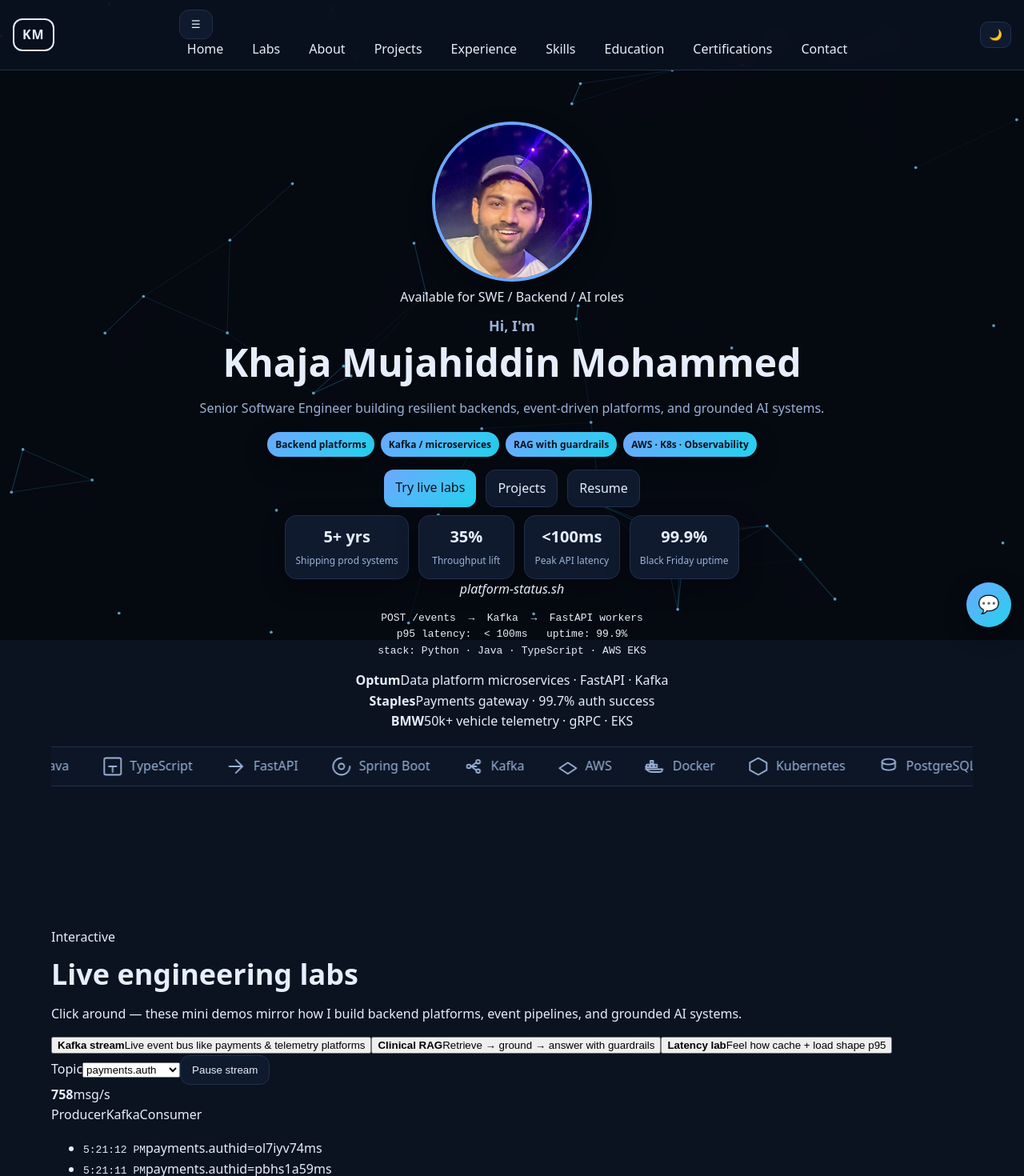
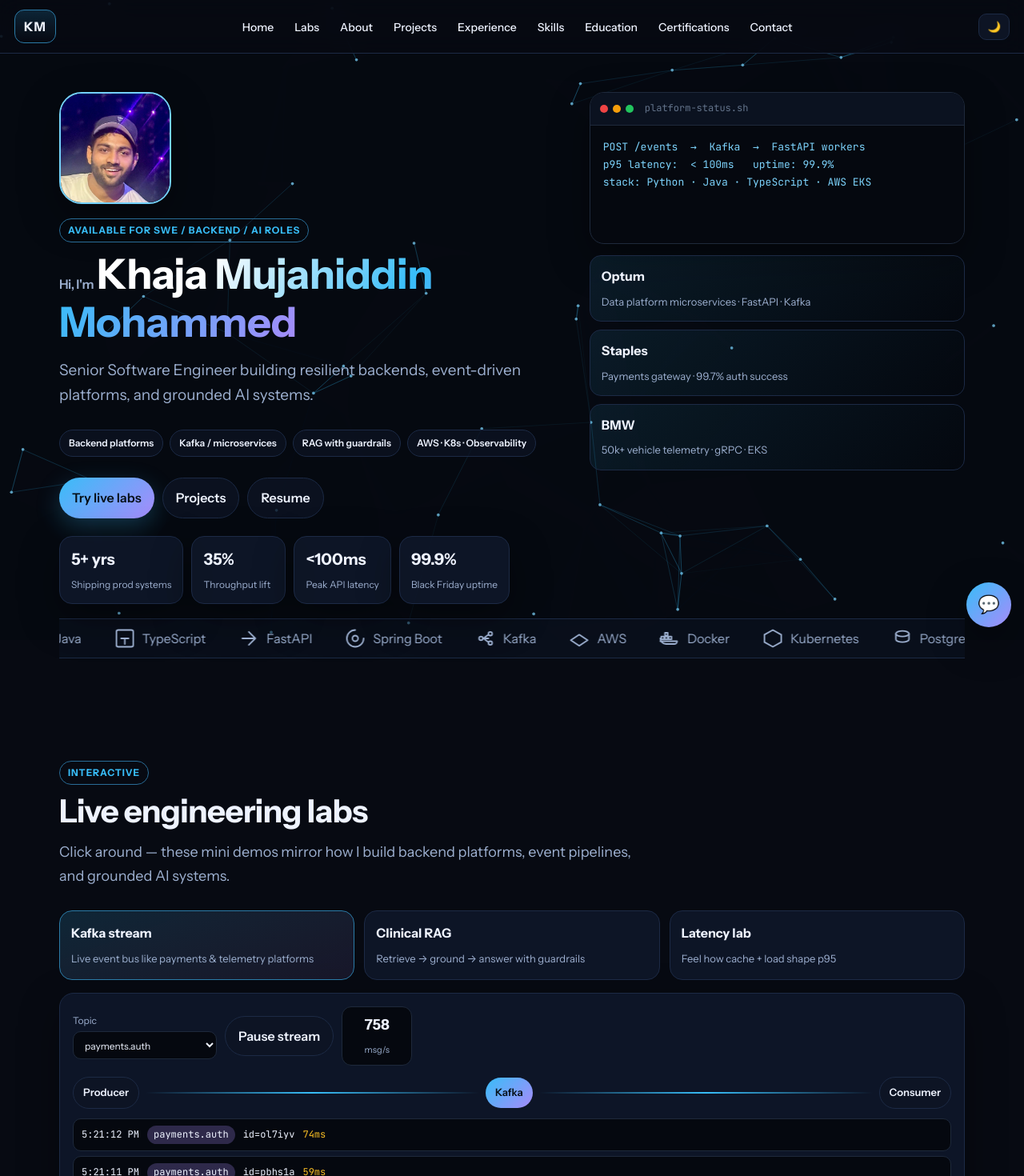
Before and after one commit to khajamujahid/Portfolio, a Next.js app: page / in a window 1280 px wide. Shown: the top 1470 px of the page at 80% size. Built offline with nearby package versions, Linux system fonts and the light colour scheme.

Commit message:
Redesign: update app/globals.css for premium interactive portfolio

```diff
--- a/app/globals.css
+++ b/app/globals.css
@@ -1,129 +1,223 @@
-/* ===== Theme ===== */
+@import url('https://fonts.googleapis.com/css2?family=Instrument+Sans:wght@400;500;600;700;800&family=JetBrains+Mono:wght@400;500;600&display=swap');
+
 :root{
-  --bg:#0b1220; --surface:#0f1a2e; --text:#e6eefc; --muted:#9bb2d7;
-  --accent:#6ea8fe; --accent2:#22d3ee; --line:#20304d; --card:#0f1a2e;
-  --shadow: 0 10px 30px rgba(0,0,0,.25);
+  --bg:#070a12; --surface:#0d1424; --text:#eef3ff; --muted:#9db0d0;
+  --accent:#38bdf8; --accent2:#a78bfa; --line:#1c2a45; --card:#0f172a;
+  --ok:#34d399; --warn:#fbbf24; --shadow: 0 18px 50px rgba(0,0,0,.35);
+  --radius:18px;
+  --font: "Instrument Sans", ui-sans-serif, system-ui, -apple-system, Segoe UI, Roboto, Helvetica, Arial;
+  --mono: "JetBrains Mono", ui-monospace, SFMono-Regular, Menlo, Consolas, monospace;
 }
 :root.light{
-  --bg:#f7fbff; --surface:#ffffff; --text:#0b1220; --muted:#3a4a6a;
-  --accent:#1b4cf5; --accent2:#0ea5e9; --line:#d7e3ff; --card:#ffffff;
-  --shadow: 0 8px 18px rgba(2,12,27,.08);
+  --bg:#f4f7ff; --surface:#ffffff; --text:#0b1220; --muted:#4a5d7a;
+  --accent:#0284c7; --accent2:#7c3aed; --line:#d7e3ff; --card:#ffffff;
+  --shadow: 0 12px 30px rgba(15,23,42,.08);
 }
 *{ box-sizing:border-box }
+html{ scroll-behavior:smooth }
 html,body{ margin:0; padding:0 }
 body{
-  font-family: ui-sans-serif, system-ui, -apple-system, Segoe UI, Roboto, Inter, Helvetica, Arial;
-  background: var(--bg); color: var(--text); line-height:1.6; overflow-x:hidden;
+  font-family: var(--font);
+  background:
+    radial-gradient(1200px 600px at 10% -10%, rgba(56,189,248,.18), transparent 55%),
+    radial-gradient(900px 500px at 90% 0%, rgba(167,139,250,.16), transparent 50%),
+    var(--bg);
+  color: var(--text); line-height:1.65; overflow-x:hidden;
 }
-.section{ padding: 96px 24px; max-width: 1200px; margin: 0 auto; position: relative; }
-h1,h2,h3{ line-height:1.2; margin: 0 0 16px }
-h2{ font-size: clamp(28px, 3vw, 36px); }
-h3{ font-size: clamp(20px, 2vw, 24px); }
-p{ margin: 0 0 12px; color: var(--text); }
-.muted{ color: var(--muted); }
-a{ color: inherit; }
+.section{ padding: 88px 24px; max-width: 1180px; margin: 0 auto; position: relative; }
+.section-head{ max-width: 720px; margin-bottom: 28px; }
+.eyebrow{
+  display:inline-block; margin:0 0 10px; padding:4px 10px; border-radius:999px;
+  border:1px solid color-mix(in srgb, var(--accent) 45%, var(--line));
+  color: var(--accent); font-size:12px; font-weight:700; letter-spacing:.08em; text-transform:uppercase;
+}
+.lede{ color: var(--muted); font-size: clamp(16px, 2vw, 18px); margin: 0; }
+h1,h2,h3,h4{ line-height:1.15; margin: 0 0 14px; letter-spacing:-0.02em }
+h2{ font-size: clamp(28px, 3.4vw, 40px); }
+h3{ font-size: clamp(18px, 2vw, 22px); }
+h4{ font-size: 14px; text-transform:uppercase; letter-spacing:.08em; color:var(--muted); }
+p{ margin: 0 0 12px; }
+a{ color: inherit }
+code, pre{ font-family: var(--mono); }
 
-/* ===== Buttons ===== */
 .btn{
-  padding: 10px 14px; border-radius: 12px;
-  border:1px solid var(--line); color: var(--text); background: var(--surface);
-  text-decoration:none; display:inline-block; transition: transform .15s ease;
+  padding: 11px 16px; border-radius: 999px;
+  border:1px solid var(--line); color: var(--text); background: color-mix(in srgb, var(--surface) 80%, transparent);
+  text-decoration:none; display:inline-flex; align-items:center; gap:8px; transition: transform .15s ease, border-color .15s, background .15s;
+  cursor:pointer; font: inherit; font-weight:600;
 }
-.btn.primary{ background: linear-gradient(135deg, var(--accent), var(--accent2)); color:#0b1220; border:none; }
-.btn:hover{ transform: translateY(-1px); }
+.btn.primary{
+  background: linear-gradient(135deg, var(--accent), var(--accent2)); color:#061018; border:none;
+  box-shadow: 0 10px 30px rgba(56,189,248,.25);
+}
+.btn:hover{ transform: translateY(-1px); border-color: color-mix(in srgb, var(--accent) 50%, var(--line)); }
+.btn.chip{ padding:7px 12px; font-size:13px; border-radius:999px }
+.btn.chip.active{ border-color: var(--accent); background: color-mix(in srgb, var(--accent) 18%, transparent); }
 
-/* ===== Header/Nav ===== */
 .header{
-  position: sticky; top:0; z-index:1000; backdrop-filter: blur(10px);
-  background: color-mix(in srgb, var(--bg) 85%, transparent);
+  position: sticky; top:0; z-index:1000; backdrop-filter: blur(14px);
+  background: color-mix(in srgb, var(--bg) 78%, transparent);
   display:flex; align-items:center; justify-content: space-between;
-  padding: 12px 16px; border-bottom: 1px solid var(--line);
+  padding: 12px 18px; border-bottom: 1px solid var(--line);
 }
 .brand{
   font-weight:800; color: var(--text); text-decoration:none; letter-spacing:1px;
-  border:2px solid var(--text); padding:6px 10px; border-radius:12px; cursor:pointer;
+  border:1px solid color-mix(in srgb, var(--accent) 55%, var(--line)); padding:7px 11px; border-radius:12px;
+  background: linear-gradient(180deg, color-mix(in srgb, var(--accent) 16%, transparent), transparent);
 }
-.nav a{ color: var(--text); text-decoration:none; padding: 8px 10px; border-radius: 10px; }
-.nav a:hover{ background: color-mix(in srgb, var(--surface) 60%, transparent); }
-.nav ul{ display:flex; gap: 16px; align-items:center; list-style:none; margin:0; padding:0; }
+.nav a{ color: var(--text); text-decoration:none; padding: 8px 10px; border-radius: 10px; font-size:14px; font-weight:500; }
+.nav a:hover{ background: color-mix(in srgb, var(--surface) 70%, transparent); color: var(--accent); }
+.nav ul{ display:flex; gap: 6px; align-items:center; list-style:none; margin:0; padding:0; flex-wrap:wrap; justify-content:flex-end; }
 .mode-toggle{ background: var(--surface); border:1px solid var(--line); color:var(--text); border-radius: 10px; padding: 8px 10px; cursor: pointer; }
+.nav-toggle{ display:none }
 
-/* ===== Hero (no banner image) ===== */
-.hero{
-  display:grid; place-items:center;
-  padding-top: 64px;            /* tighter gap under sticky nav */
-  padding-bottom: 80px;
-  text-align:center;
+.hero{ padding-top: 48px; padding-bottom: 40px; text-align:left; }
+.hero-bento .hero-grid{
+  display:grid; grid-template-columns: 1.15fr .85fr; gap: 28px; align-items: stretch;
 }
-.hero .hero-content{
-  display:flex; flex-direction:column; align-items:center; justify-content:center;
-  max-width:960px; width:100%; margin:0 auto; text-align:center;
+.hero-main{ display:flex; flex-direction:column; align-items:flex-start; }
+.hero-avatar{
+  width:140px; height:140px; border-radius:28px; object-fit:cover;
+  border:2px solid color-mix(in srgb, var(--accent) 70%, white);
+  box-shadow: var(--shadow); margin-bottom: 18px;
 }
-.hero, .hero *{ text-align:center; }
-
-/* Bigger round avatar */
-.hero-avatar{
-  width:200px; height:200px;
-  border-radius:50%;
-  border:4px solid var(--accent);
-  box-shadow: var(--shadow);
-  background: var(--surface);
+.hi{ color: var(--muted); font-weight:600; font-size: 16px; }
+.name{
+  display:inline; font-size: clamp(30px, 4.6vw, 52px); font-weight: 800;
+  background: linear-gradient(120deg, #fff 20%, var(--accent) 55%, var(--accent2));
+  -webkit-background-clip:text; background-clip:text; color:transparent;
 }
-@media (max-width:640px){ .hero-avatar{ width:150px; height:150px; } }
-
-.hi{ color: var(--muted); font-weight:600; font-size: 18px; display:block; }
-.name{ display:block; font-size: clamp(28px, 4.5vw, 48px); font-weight: 900; margin: 6px 0; }
-.headline{ font-size: 16px; color: var(--muted); }
-.domain-badges{ margin: 16px 0 12px; display:flex; gap: 8px; justify-content:center; flex-wrap:wrap; }
-.badge{ background: linear-gradient(135deg, var(--accent), var(--accent2)); color:#0b1220; padding: 6px 10px; border-radius: 999px; font-weight:700; font-size:12px; box-shadow: var(--shadow); }
-.hero-cta{ display:flex; gap: 12px; justify-content:center; margin-top: 16px; }
-
-/* Keep animated background canvas */
-#bg-canvas{ position: fixed; inset: 0; z-index: -1; }
-
-/* ===== Subheadlines + Metrics ===== */
-.subheadlines{ margin: 18px auto 8px; display:flex; flex-wrap:wrap; gap:10px; justify-content:center; color: var(--muted); font-size: 14px; }
-.subheadlines span{ border:1px dashed var(--line); padding:6px 10px; border-radius:999px; background: color-mix(in srgb, var(--surface) 40%, transparent); }
-.metrics{ margin:10px auto 0; display:flex; gap:12px; justify-content:center; flex-wrap:wrap; }
-.metric{ background: var(--card); border:1px solid var(--line); border-radius:14px; padding:10px 12px; min-width:120px; text-align:center; box-shadow: var(--shadow); }
+.headline{ font-size: clamp(16px, 2vw, 19px); color: var(--muted); max-width: 42rem; }
+.domain-badges{ margin: 16px 0 8px; display:flex; gap: 8px; flex-wrap:wrap; }
+.badge{
+  background: color-mix(in srgb, var(--surface) 70%, transparent);
+  border:1px solid var(--line); color: var(--text);
+  padding: 6px 11px; border-radius: 999px; font-weight:600; font-size:12px;
+}
+.hero-cta{ display:flex; gap: 10px; flex-wrap:wrap; margin-top: 18px; }
+.metrics{ margin:22px 0 0; display:flex; gap:10px; flex-wrap:wrap; }
+.metric{
+  background: color-mix(in srgb, var(--card) 88%, transparent); border:1px solid var(--line);
+  border-radius:16px; padding:12px 14px; min-width:118px; box-shadow: var(--shadow);
+}
 .metric strong{ font-size:20px; display:block; } .metric span{ color: var(--muted); font-size:12px; }
 
-/* ===== Grids & Cards ===== */
+.hero-side{ display:flex; flex-direction:column; gap:14px; }
+.terminal-card{
+  background: #05080f; border:1px solid #1e293b; border-radius: var(--radius); overflow:hidden;
+  box-shadow: var(--shadow); min-height: 190px;
+}
+.terminal-bar{
+  display:flex; align-items:center; gap:6px; padding:10px 12px; border-bottom:1px solid #1e293b; background:#0b1220;
+}
+.terminal-bar span{ width:10px; height:10px; border-radius:50%; background:#ef4444 }
+.terminal-bar span:nth-child(2){ background:#f59e0b }
+.terminal-bar span:nth-child(3){ background:#22c55e }
+.terminal-bar em{ margin-left:8px; color:#64748b; font-style:normal; font-size:12px; font-family:var(--mono) }
+.terminal-card pre{
+  margin:0; padding:16px; color:#7dd3fc; font-size:13px; line-height:1.7; white-space:pre-wrap;
+}
+.signal-cards{ display:grid; gap:10px }
+.signal{
+  border:1px solid var(--line); border-radius:14px; padding:12px 14px;
+  background: linear-gradient(135deg, color-mix(in srgb, var(--accent) 10%, transparent), transparent);
+}
+.signal strong{ display:block; margin-bottom:4px }
+.signal span{ color:var(--muted); font-size:13px }
+
+#bg-canvas{ position: fixed; inset: 0; z-index: -1; pointer-events:none }
+
+.about-lede{ max-width: 52rem; margin-bottom: 8px; }
 .about-grid, .projects-grid, .cards, .skills-grid, .contact-grid{
   display:grid; gap:16px; grid-template-columns: repeat(auto-fit, minmax(260px, 1fr)); margin-top:18px;
 }
 .card, .about-card, .contact-card{
-  background: var(--card); border: 1px solid var(--line); border-radius: 16px; padding: 16px; box-shadow: var(--shadow);
+  background: color-mix(in srgb, var(--card) 92%, transparent);
+  border: 1px solid var(--line); border-radius: var(--radius); padding: 18px; box-shadow: var(--shadow);
 }
-.code pre{ background:#0a0f1d; padding:12px; border-radius:12px; overflow:auto; }
+.code pre, .lab-code, .project-pulse{
+  background:#05080f; color:#c4b5fd; padding:12px; border-radius:12px; overflow:auto;
+  border:1px solid #1e293b; font-size:12px; line-height:1.55;
+}
 
-/* ===== Projects ===== */
-.project-card{ background: var(--card); border:1px solid var(--line); border-radius:16px; overflow:hidden; cursor:pointer; outline:none; box-shadow: var(--shadow); transition: transform .2s ease }
-.project-card:hover{ transform: translateY(-4px); }
-.project-card img{ width:100%; height:180px; object-fit:cover; display:block; }
-.project-info{ padding: 12px 14px; }
+.filter-row{ display:flex; gap:8px; flex-wrap:wrap; margin-bottom:14px }
+.project-card{
+  background: var(--card); border:1px solid var(--line); border-radius: var(--radius); overflow:hidden;
+  cursor:pointer; outline:none; box-shadow: var(--shadow); transition: transform .2s ease, border-color .2s;
+}
+.project-card:hover{ transform: translateY(-4px); border-color: color-mix(in srgb, var(--accent) 45%, var(--line)); }
+.project-card img{ width:100%; height:170px; object-fit:cover; display:block; }
+.project-info{ padding: 14px 16px 16px; }
+.project-desc{ color: var(--muted); font-size:14px; margin-bottom:10px }
+.project-pulse{ margin: 0 0 10px; min-height: 72px }
 
-/* ===== Timeline ===== */
 .timeline{ list-style:none; padding:0; margin: 18px 0; border-left: 2px dashed var(--line); }
 .timeline li{ position: relative; padding-left: 18px; margin-left: 18px; }
 .timeline li::before{
   content:""; position:absolute; left: -9px; top: 4px; width: 14px; height:14px; border-radius:50%;
-  background: var(--accent); box-shadow: 0 0 0 4px color-mix(in srgb, var(--accent) 20%, transparent);
+  background: linear-gradient(135deg, var(--accent), var(--accent2));
+  box-shadow: 0 0 0 4px color-mix(in srgb, var(--accent) 20%, transparent);
 }
-.tl-card{ background: var(--card); border: 1px solid var(--line); border-radius: 16px; padding: 16px; margin-bottom: 16px; }
+.tl-card{ background: var(--card); border: 1px solid var(--line); border-radius: var(--radius); padding: 16px; margin-bottom: 16px; }
 
-/* ===== Modal ===== */
-.modal-backdrop{ position: fixed; inset: 0; background: rgba(0,0,0,.6); display:flex; align-items:center; justify-content:center; z-index: 1100; }
-.modal{ background: var(--surface); color: var(--text); border-radius: 16px; width: min(720px, 90vw); box-shadow: var(--shadow); overflow:hidden }
-.modal img{ width:100%; height:280px; object-fit:cover; }
+.modal-backdrop{ position: fixed; inset: 0; background: rgba(0,0,0,.65); display:flex; align-items:center; justify-content:center; z-index: 1100; padding: 16px; }
+.modal{ background: var(--surface); color: var(--text); border-radius: var(--radius); width: min(760px, 94vw); box-shadow: var(--shadow); overflow:hidden; border:1px solid var(--line) }
+.modal img{ width:100%; height:260px; object-fit:cover; }
 .modal-body{ padding: 16px; }
-.modal-tags{ padding: 6px 16px; display:flex; flex-wrap:wrap; gap:6px; }
-.modal-tags span{ background: color-mix(in srgb, var(--accent) 40%, transparent); padding: 4px 8px; border-radius: 999px; font-size: 12px; }
+.modal-tags{ padding: 6px 0 12px; display:flex; flex-wrap:wrap; gap:6px; }
+.modal-tags span{ background: color-mix(in srgb, var(--accent) 22%, transparent); padding: 4px 8px; border-radius: 999px; font-size: 12px; border:1px solid color-mix(in srgb, var(--accent) 35%, transparent); }
 
-/* ===== Chatbot ===== */
+/* Labs */
+.labs .lab-tabs{ display:grid; grid-template-columns: repeat(3, 1fr); gap:12px; margin-bottom:16px }
+.lab-tab{
+  text-align:left; border:1px solid var(--line); background: color-mix(in srgb, var(--card) 90%, transparent);
+  border-radius:16px; padding:14px; cursor:pointer; color:inherit; font:inherit;
+}
+.lab-tab strong{ display:block; margin-bottom:4px }
+.lab-tab span{ color:var(--muted); font-size:13px }
+.lab-tab.active{
+  border-color: color-mix(in srgb, var(--accent) 55%, var(--line));
+  background: linear-gradient(160deg, color-mix(in srgb, var(--accent) 16%, transparent), color-mix(in srgb, var(--accent2) 10%, transparent));
+}
+.lab-panel{
+  border:1px solid var(--line); border-radius: var(--radius); padding:16px;
+  background: color-mix(in srgb, var(--card) 92%, transparent); box-shadow: var(--shadow);
+}
+.lab-toolbar{ display:flex; flex-wrap:wrap; gap:10px; align-items:center; margin-bottom:14px }
+.lab-toolbar label{ display:flex; flex-direction:column; gap:4px; font-size:12px; color:var(--muted) }
+.lab-toolbar select, .lab-toolbar input[type="text"], .lab-toolbar input:not([type]), .lab-toolbar input[type="search"],
+.lab-panel input[type="text"], .lab-toolbar > input{
+  background: #05080f; color: var(--text); border:1px solid #1e293b; border-radius:10px; padding:8px 10px; min-width:180px; font:inherit;
+}
+.lab-toolbar .toggle{ flex-direction:row; align-items:center; gap:8px; font-size:13px; color:var(--text) }
+.lab-metric{ background:#05080f; border:1px solid #1e293b; border-radius:12px; padding:8px 12px; min-width:88px; text-align:center }
+.lab-metric strong{ display:block; font-size:18px } .lab-metric span{ color:var(--muted); font-size:11px }
+.kafka-rail{ display:flex; align-items:center; gap:8px; margin-bottom:12px; flex-wrap:wrap }
+.kafka-node{ padding:8px 12px; border-radius:999px; border:1px solid var(--line); background:var(--surface); font-size:13px; font-weight:600 }
+.kafka-node.accent{ background: linear-gradient(135deg, var(--accent), var(--accent2)); color:#061018; border:none }
+.kafka-wire{ flex:1; min-width:24px; height:2px; background: linear-gradient(90deg, transparent, var(--accent), transparent); position:relative }
+.event-feed{ list-style:none; margin:0 0 12px; padding:0; display:grid; gap:6px; max-height:220px; overflow:auto }
+.event-feed li{
+  display:flex; flex-wrap:wrap; gap:10px; align-items:center; padding:8px 10px; border-radius:10px;
+  background:#05080f; border:1px solid #1e293b; font-family:var(--mono); font-size:12px;
+}
+.event-feed .pill{ padding:2px 8px; border-radius:999px; background: color-mix(in srgb, var(--accent2) 25%, transparent) }
+.event-feed .ok{ color: var(--ok) } .event-feed .warn{ color: var(--warn) }
+.rag-grid{ display:grid; grid-template-columns: 1fr 1fr; gap:14px }
+.chunk-list{ list-style:none; margin:0; padding:0; display:grid; gap:8px }
+.chunk-list li{ border:1px solid var(--line); border-radius:12px; padding:10px; background: color-mix(in srgb, var(--surface) 70%, transparent) }
+.chunk-list p{ margin:0; font-size:13px; color:var(--muted) }
+.chunk-meta{ display:flex; justify-content:space-between; margin-bottom:6px; font-size:12px }
+.answer-box{ border:1px solid color-mix(in srgb, var(--ok) 40%, var(--line)); border-radius:12px; padding:12px; background: color-mix(in srgb, var(--ok) 8%, transparent); min-height:110px; font-size:14px }
+.latency-bars{ height:14px; border-radius:999px; background:#05080f; border:1px solid #1e293b; overflow:hidden; margin-bottom:10px }
+.latency-bars .bar{ height:100%; background: linear-gradient(90deg, var(--accent), var(--accent2)); transition: width .25s ease }
+.lab-caption{ color:var(--muted); font-size:14px }
+.slider{ min-width:220px }
+.slider input{ width:100% }
+
 .chatbot-button{
   position: fixed; right: 16px; bottom: 16px; z-index: 1200; border:none; cursor:pointer; width:56px; height:56px;
-  border-radius:999px; box-shadow: var(--shadow); background: linear-gradient(135deg, var(--accent), var(--accent2)); color:#0b1220; font-size:22px;
+  border-radius:999px; box-shadow: var(--shadow); background: linear-gradient(135deg, var(--accent), var(--accent2)); color:#061018; font-size:22px;
 }
 .chatbot{
   position: fixed; right: 16px; bottom: 84px; width: 340px; max-width: 92vw; height: 420px; background: var(--surface);
@@ -139,72 +233,59 @@
 .chatbot-form{ display:flex; gap: 6px; padding: 8px; border-top: 1px solid var(--line); }
 .chatbot-form input{ flex:1; padding: 8px 10px; border-radius: 10px; border:1px solid var(--line); background: var(--surface); color: var(--text); }
 
-/* ===== Responsive nav ===== */
+.site-footer{
+  padding: 28px 24px; text-align:center; color:var(--muted); border-top:1px solid var(--line);
+  background: color-mix(in srgb, var(--bg) 88%, transparent); font-size:14px;
+}
+
+.section.contact{ position: relative; }
+.section.contact .card,
+.section.contact .contact-card,
+.section.contact .form-card{
+  background: rgba(255,255,255,0.06);
+  border: 1px solid rgba(255,255,255,0.12);
+  backdrop-filter: blur(8px);
+}
+.light .section.contact .card,
+.light .section.contact .contact-card,
+.light .section.contact .form-card{
+  background: rgba(0,0,0,0.04);
+  border: 1px solid rgba(0,0,0,0.08);
+}
+.section.contact a{ color:#7dd3fc; text-decoration:none; }
+.section.contact a:hover{ text-decoration:underline; }
+.section.contact input,
+.section.contact textarea{
+  background: rgba(255,255,255,0.06); color:var(--text); border:1px solid rgba(255,255,255,0.14);
+  outline:none; width:100%; padding:10px 12px; border-radius:12px;
+}
+.section.contact .form-row{ display:flex; gap:12px; align-items:flex-start; margin-bottom:12px; }
+.section.contact label{ min-width:92px; font-weight:600; margin-top:8px; }
+.section.contact textarea{ min-height:120px; resize:vertical; }
+
+.section.skills .card, #skills .card, .skills .card, .skills-panel{
+  background: rgba(255,255,255,0.06);
+  border: 1px solid rgba(255,255,255,0.12);
+  backdrop-filter: blur(8px);
+}
+
+@media (max-width: 960px){
+  .hero-bento .hero-grid{ grid-template-columns: 1fr; }
+  .labs .lab-tabs, .rag-grid{ grid-template-columns: 1fr; }
+  .hero-main{ align-items:center; text-align:center }
+  .hero-cta, .domain-badges, .metrics{ justify-content:center }
+  .name{ display:block }
+}
 @media (max-width: 860px){
+  .nav-toggle{ display:inline-flex }
   .nav ul{
     display:none; position:absolute; right: 12px; top: 56px; background: var(--surface);
     border:1px solid var(--line); border-radius:12px; padding:10px; flex-direction:column; gap:6px; box-shadow: var(--shadow);
   }
-  .nav-toggle{ display:block; }
   .nav ul[aria-expanded="true"]{ display:flex; }
 }
-
-/* ===== Contact (glassy lighter cards) ===== */
-.section.contact{ position: relative; }
-.section.contact .card,
-.section.contact .contact-card,
-.section.contact .form-card{
-  background: rgba(255,255,255,0.10);
-  border: 1px solid rgba(255,255,255,0.16);
-  backdrop-filter: blur(6px);
-}
-.light .section.contact .card,
-.light .section.contact .contact-card,
-.light .section.contact .form-card{
-  background: rgba(0,0,0,0.05);
-  border: 1px solid rgba(0,0,0,0.10);
-}
-.section.contact h2,
-.section.contact label,
-.section.contact .card p,
-.section.contact .card li,
-.section.contact .card span{ color: #e7eefb; }
-.light .section.contact h2,
-.light .section.contact label,
-.light .section.contact .card p,
-.light .section.contact .card li,
-.light .section.contact .card span{ color: #0b1220; }
-.section.contact a{ color:#60a5fa; text-decoration:none; }
-.section.contact a:hover{ color:#a7c7ff; text-decoration:underline; }
-.section.contact input,
-.section.contact textarea{
-  background: rgba(255,255,255,0.08); color:#e7eefb; border:1px solid rgba(255,255,255,0.18);
-  outline:none; width:100%; padding:10px 12px; border-radius:12px; transition: background .25s, border-color .25s, box-shadow .25s;
-}
-.section.contact input::placeholder,
-.section.contact textarea::placeholder{ color: rgba(231,238,251,0.7); }
-.light .section.contact input,
-.light .section.contact textarea{ background: rgba(0,0,0,0.05); color:#0b1220; border-color: rgba(0,0,0,0.14); }
-.light .section.contact input::placeholder,
-.light .section.contact textarea::placeholder{ color: rgba(11,18,32,0.55); }
-.section.contact .form-row{ display:flex; gap:12px; align-items:flex-start; margin-bottom:12px; }
-.section.contact label{ min-width:92px; font-weight:600; margin-top:8px; }
-.section.contact textarea{ min-height:120px; resize:vertical; }
 @media (max-width:640px){
+  .hero-avatar{ width:112px; height:112px; border-radius:22px; }
   .section.contact .form-row{ flex-direction:column; }
   .section.contact label{ margin:0 0 6px 0; }
 }
-.section.contact .btn.primary,
-.section.contact button[type="submit"]{ box-shadow: 0 6px 18px rgba(96,165,250,.28); }
-
-/* ===== Skills panel glass effect ===== */
-.section.skills .card, #skills .card, .skills .card, .skills-panel{
-  background: rgba(255,255,255,0.10);
-  border: 1px solid rgba(255,255,255,0.16);
-  backdrop-filter: blur(6px);
-}
-.light .section.skills .card, .light #skills .card, .light .skills .card, .light .skills-panel{
-  background: rgba(0,0,0,0.05);
-  border: 1px solid rgba(0,0,0,0.10);
-}
-#skills canvas, .skills canvas{ filter: brightness(1.05) contrast(1.12) saturate(1.05); }
```
